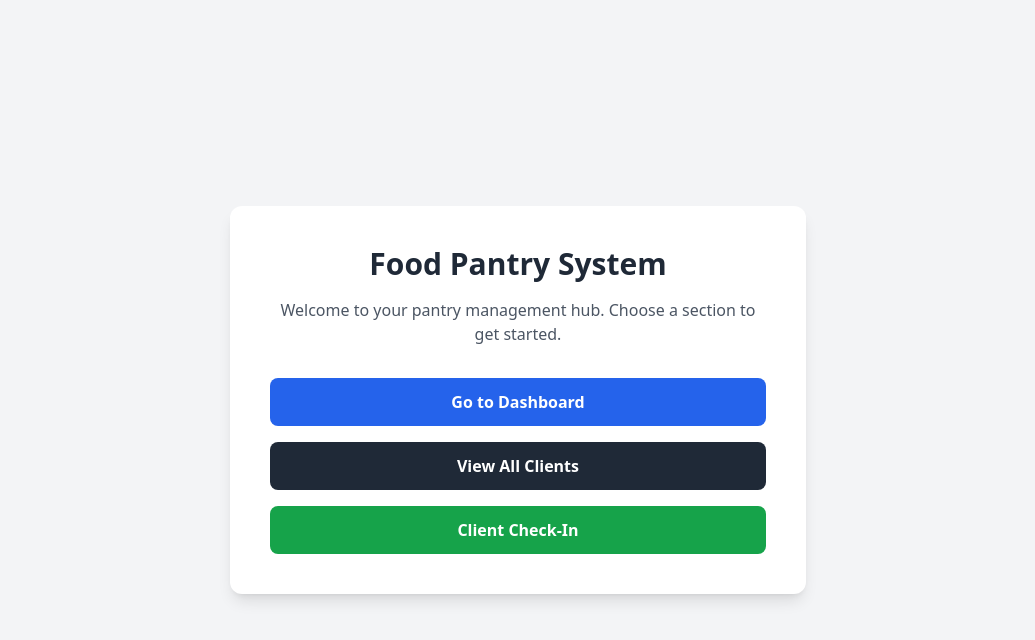
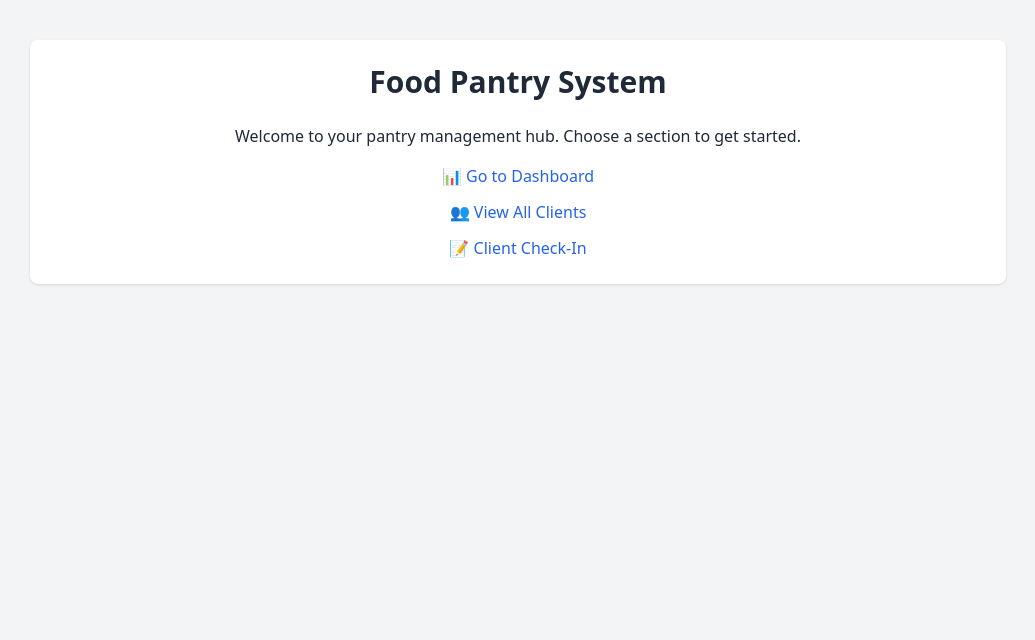
Before and after one commit to calie-png/Pantry, a React (Vite) app: page / in a window 1280 px wide. Shown: the top 640 px of the page, without its empty margins (122-1157 px from the left). Built offline with nearby package versions, Linux system fonts and the light colour scheme.

Commit message:
Update App.tsx

```diff
--- a/src/App.tsx
+++ b/src/App.tsx
@@ -2,40 +2,17 @@ import { Link } from "react-router-dom";
 
 export default function App() {
   return (
-    <div className="min-h-screen bg-gray-100 flex items-center justify-center p-6">
-      <div className="bg-white shadow-lg rounded-xl p-10 max-w-xl w-full text-center">
-
-        <h1 className="text-3xl font-bold text-gray-800 mb-4">
-          Food Pantry System
-        </h1>
-
-        <p className="text-gray-600 mb-8">
+    <div className="page-container">
+      <div className="card">
+        <h1 className="page-title">Food Pantry System</h1>
+        <p className="text-center mb-4">
           Welcome to your pantry management hub. Choose a section to get started.
         </p>
 
-        <div className="space-y-4">
-
-          <Link
-            to="/dashboard"
-            className="block w-full bg-blue-600 hover:bg-blue-700 text-white font-semibold py-3 rounded-lg transition"
-          >
-            Go to Dashboard
-          </Link>
-
-          <Link
-            to="/clients"
-            className="block w-full bg-gray-800 hover:bg-black text-white font-semibold py-3 rounded-lg transition"
-          >
-            View All Clients
-          </Link>
-
-          <Link
-            to="/checkin"
-            className="block w-full bg-green-600 hover:bg-green-700 text-white font-semibold py-3 rounded-lg transition"
-          >
-            Client Check-In
-          </Link>
-
+        <div className="flex flex-col items-center gap-3 text-center">
+          <Link className="nav-link" to="/dashboard">📊 Go to Dashboard</Link>
+          <Link className="nav-link" to="/clients">👥 View All Clients</Link>
+          <Link className="nav-link" to="/check-in">📝 Client Check-In</Link>
         </div>
       </div>
     </div>
```
